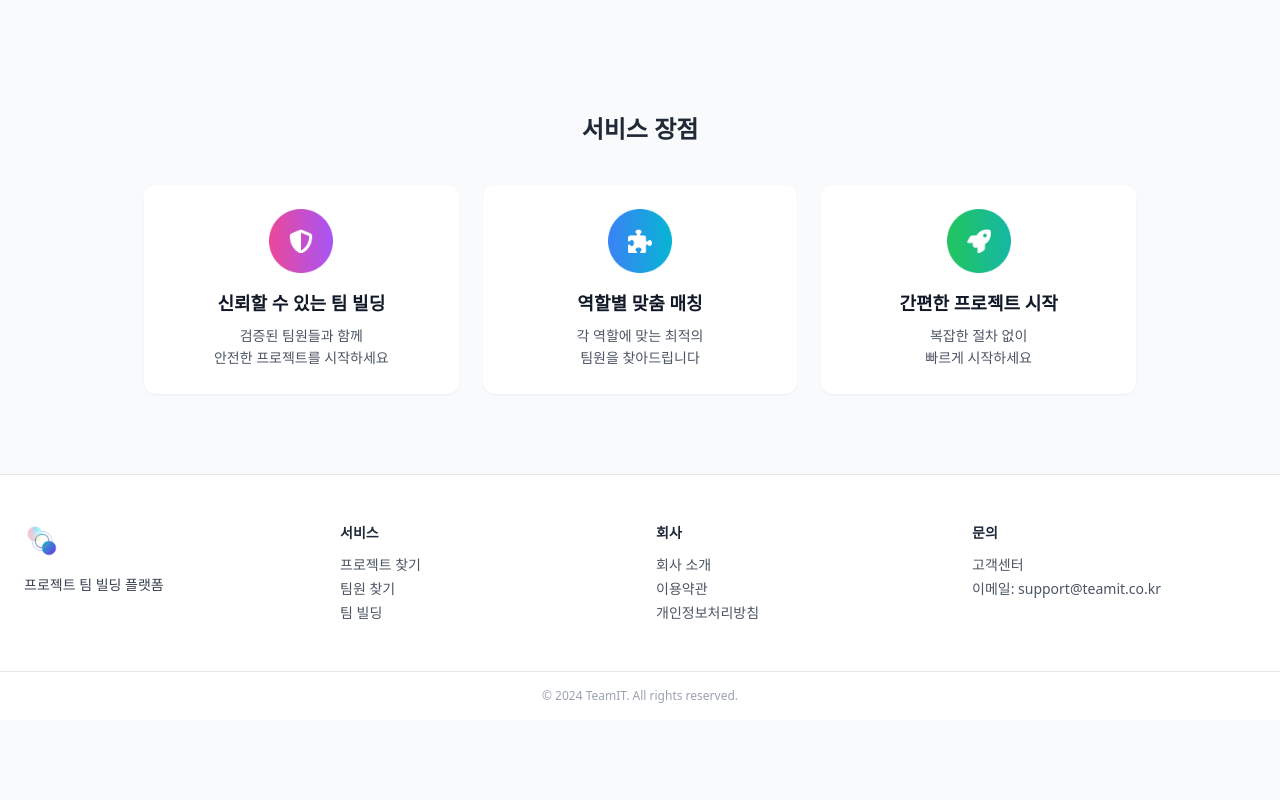
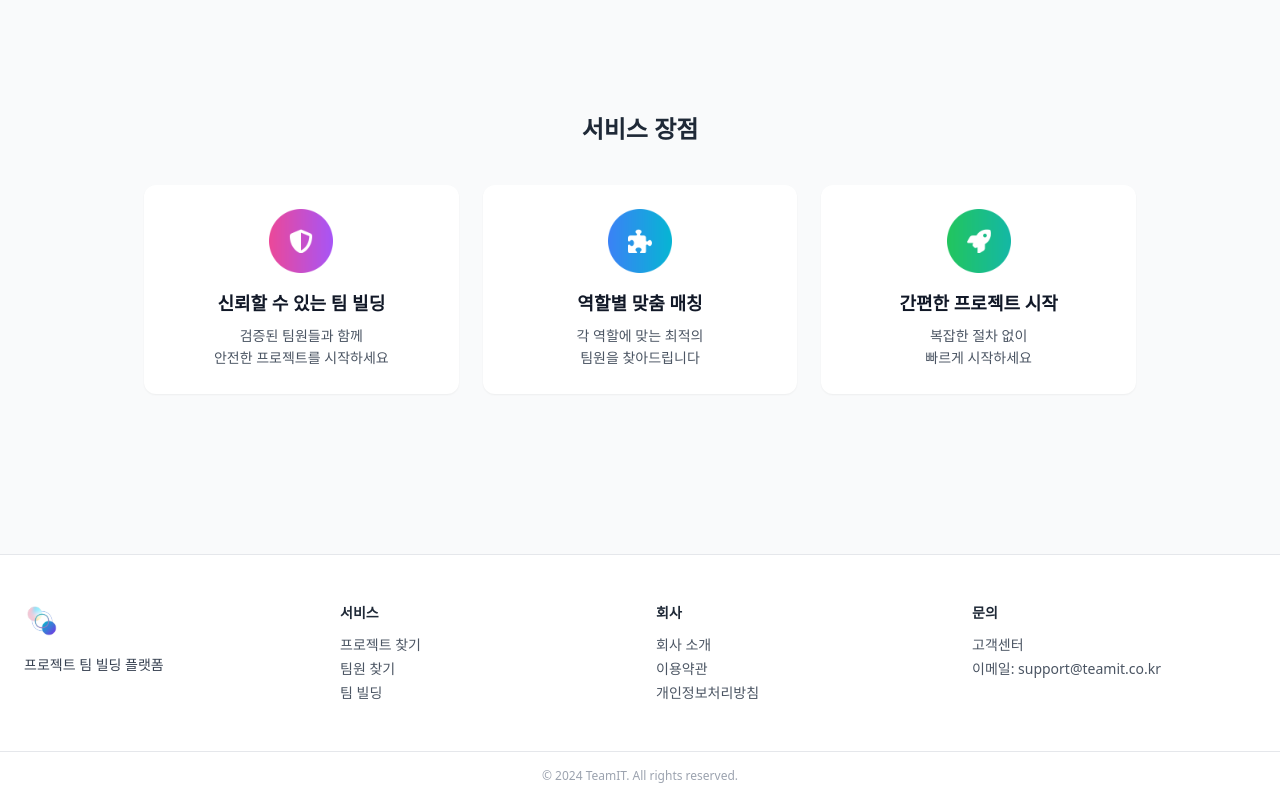
Before and after one commit to SideProject-TeamIt/TeamIT_Web, a Next.js app: page / in a window 1280 px wide. Shown: the part 1317-2117 px from the top of the page. Before the commit the page ends 2037 px from the top, so only its background shows below. Built offline with nearby package versions, Linux system fonts and the light colour scheme.

Commit message:
Refactor : Layout 분리로 Footer 수정

```diff
--- a/src/components/layout/Footer.js
+++ b/src/components/layout/Footer.js
@@ -29,7 +29,7 @@ const footerData = [
 
 export default function Footer() {
   return (
-    <footer className="bg-white border-t">
+    <footer className="bg-white border-t mt-20">
       <div className="max-w-screen-xl mx-auto px-6 py-12 grid grid-cols-1 md:grid-cols-4 gap-8 text-sm text-gray-600">
         {/* 로고 및 소개 */}
         <div className="flex flex-col items-start gap-2">
```
